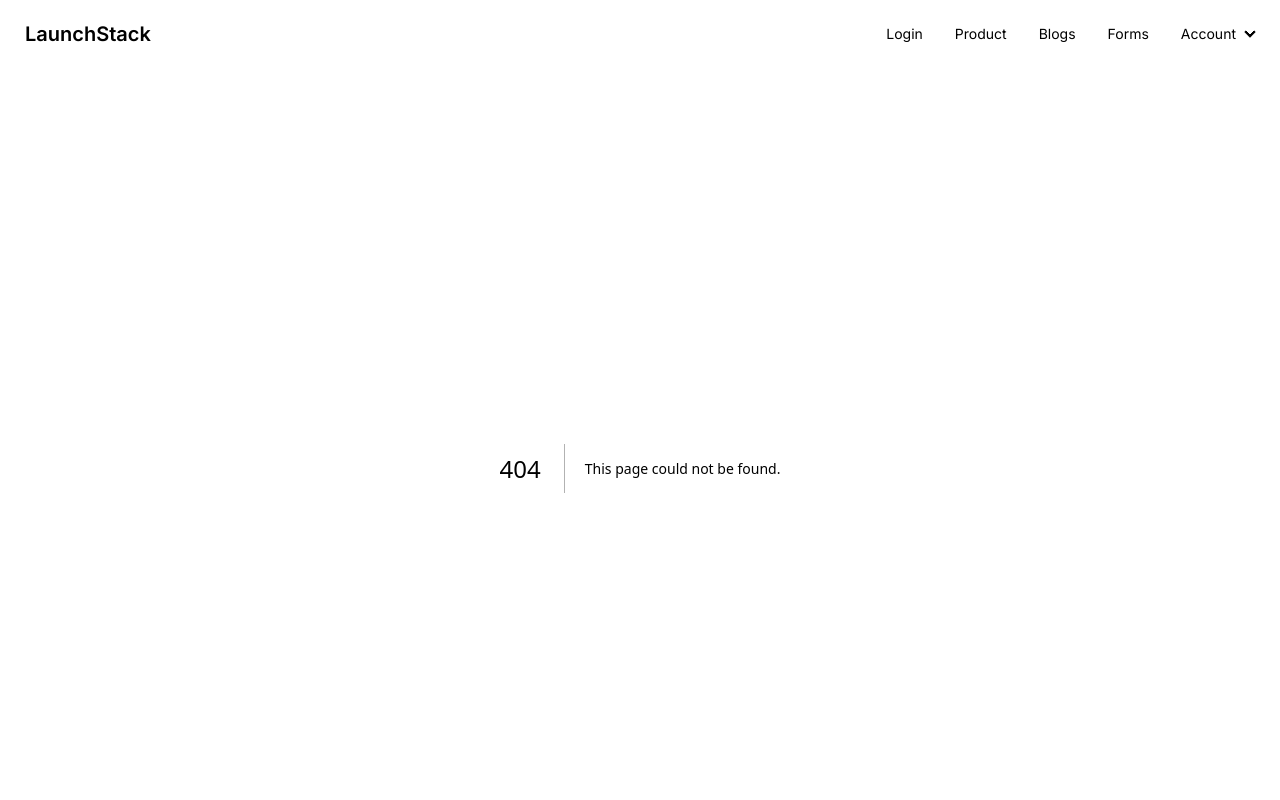
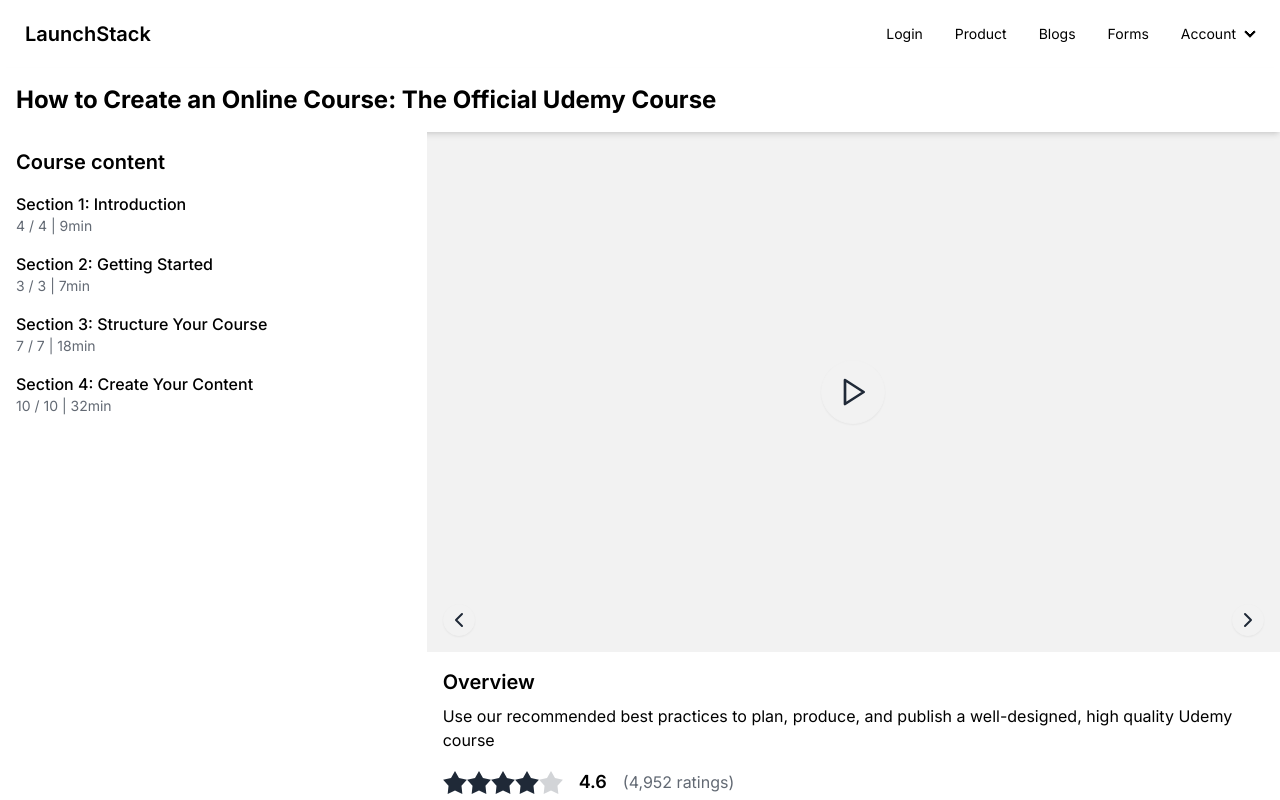
Before and after one commit to donvito/vercel-v0-directory, a Next.js app: page /course in a window 1280 px wide. Before the commit this address had no page. Shown: the top 800 px of the page. Built offline with nearby package versions, Linux system fonts and the light colour scheme.

Commit message:
add course page

```diff
--- /dev/null
+++ b/src/app/course/page.tsx
@@ -0,0 +1,11 @@
+'use client'
+
+import CoursePage from "@/components/CoursePage";
+
+export default function CoursePageHome() {
+  return (
+    <>
+      <CoursePage />
+    </>
+  );
+}
--- /dev/null
+++ b/src/components/CoursePage.tsx
@@ -0,0 +1,76 @@
+import React from 'react';
+import { Play, ChevronLeft, ChevronRight } from 'lucide-react';
+
+const CoursePage = () => {
+  const courseContent = [
+    { title: "Section 1: Introduction", lessons: 4, duration: "9min" },
+    { title: "Section 2: Getting Started", lessons: 3, duration: "7min" },
+    { title: "Section 3: Structure Your Course", lessons: 7, duration: "18min" },
+    { title: "Section 4: Create Your Content", lessons: 10, duration: "32min" },
+  ];
+
+  return (
+    <div className="flex flex-col h-screen bg-base-200">
+      <header className="bg-base-100 p-4 shadow-md">
+        <h1 className="text-2xl font-bold">How to Create an Online Course: The Official Udemy Course</h1>
+      </header>
+
+      <div className="flex flex-1 overflow-hidden">
+        <aside className="w-1/3 bg-base-100 overflow-y-auto">
+          <div className="p-4">
+            <h2 className="text-xl font-semibold mb-4">Course content</h2>
+            {courseContent.map((section, index) => (
+              <div key={index} className="mb-4">
+                <h3 className="font-medium">{section.title}</h3>
+                <p className="text-sm text-base-content/70">
+                  {section.lessons} / {section.lessons} | {section.duration}
+                </p>
+              </div>
+            ))}
+          </div>
+        </aside>
+
+        <main className="flex-1 flex flex-col">
+          <div className="relative flex-1 bg-black">
+            <div className="absolute inset-0 flex items-center justify-center">
+              <button className="btn btn-circle btn-lg">
+                <Play size={32} />
+              </button>
+            </div>
+            <div className="absolute bottom-0 left-0 right-0 flex justify-between p-4">
+              <button className="btn btn-circle btn-sm">
+                <ChevronLeft />
+              </button>
+              <button className="btn btn-circle btn-sm">
+                <ChevronRight />
+              </button>
+            </div>
+          </div>
+          <div className="bg-base-100 p-4">
+            <h2 className="text-xl font-semibold mb-2">Overview</h2>
+            <p>Use our recommended best practices to plan, produce, and publish a well-designed, high quality Udemy course</p>
+            <div className="mt-4 flex items-center space-x-4">
+              <div className="rating">
+                <input type="radio" name="rating-2" className="mask mask-star-2 bg-orange-400" checked readOnly />
+                <input type="radio" name="rating-2" className="mask mask-star-2 bg-orange-400" checked readOnly />
+                <input type="radio" name="rating-2" className="mask mask-star-2 bg-orange-400" checked readOnly />
+                <input type="radio" name="rating-2" className="mask mask-star-2 bg-orange-400" checked readOnly />
+                <input type="radio" name="rating-2" className="mask mask-star-2 bg-orange-400" />
+              </div>
+              <span className="text-lg font-semibold">4.6</span>
+              <span className="text-base-content/70">(4,952 ratings)</span>
+            </div>
+            <div className="mt-2 text-sm text-base-content/70">
+              <span>133,620 students</span>
+              <span className="mx-2">•</span>
+              <span>1.5 hours total</span>
+            </div>
+            <p className="mt-2 text-sm text-base-content/70">Last updated January 2022</p>
+          </div>
+        </main>
+      </div>
+    </div>
+  );
+};
+
+export default CoursePage;
```
